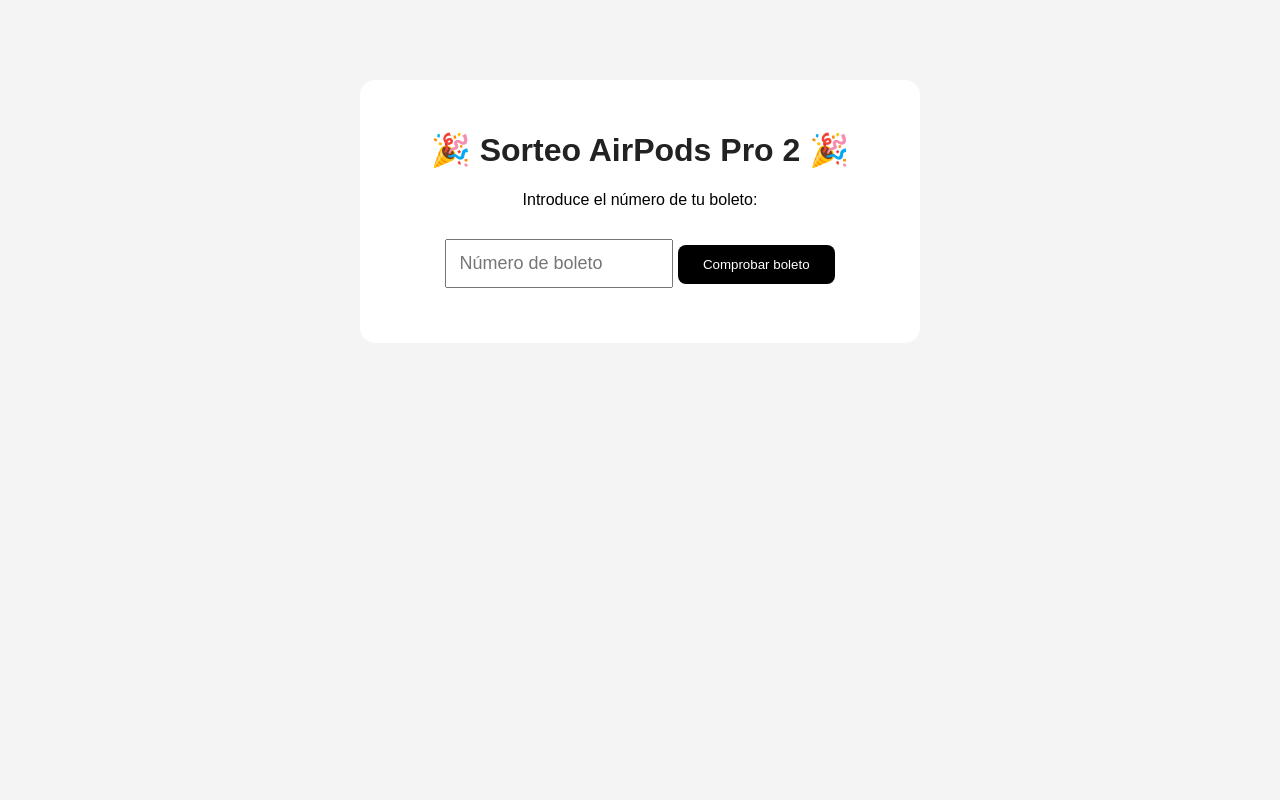
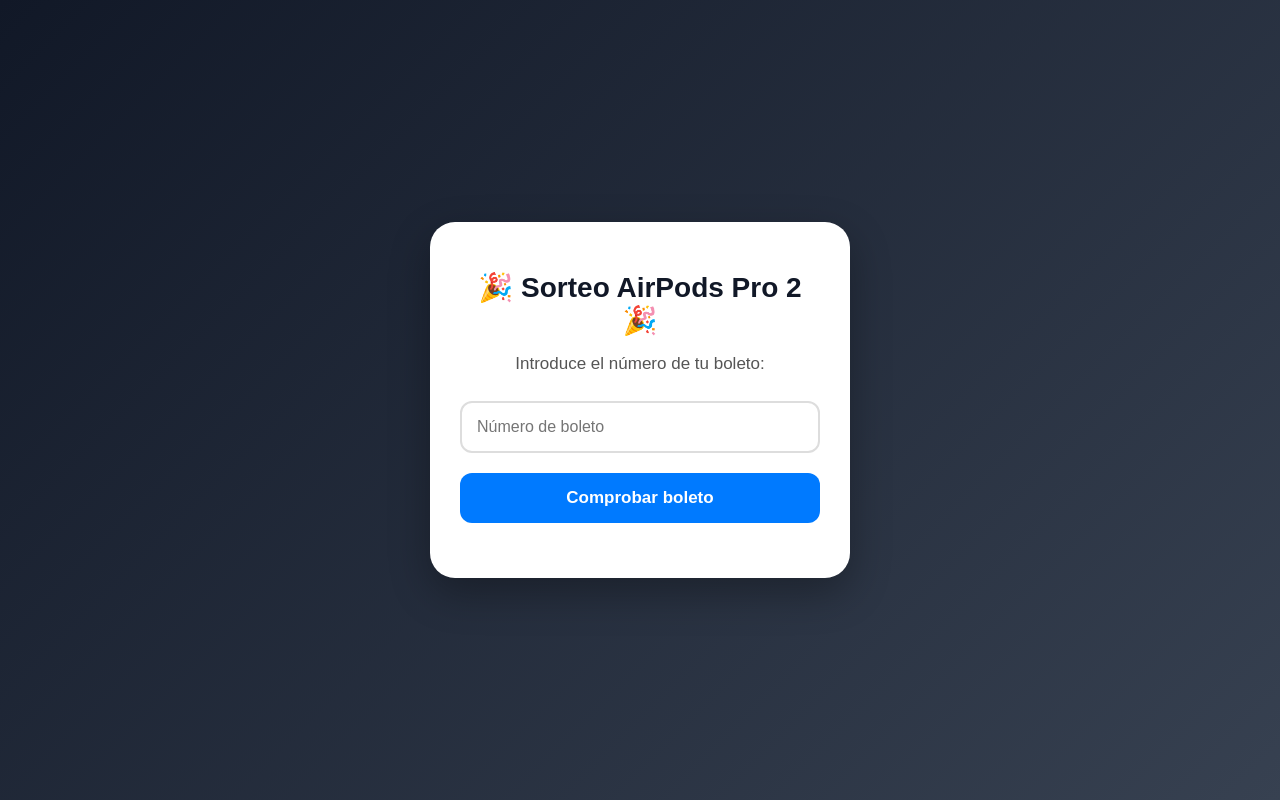
Before and after one commit to tusorteo/Sorteo-Airpods-Pro-2, a plain HTML site: page index.html in a window 1280 px wide. Drawn offline with Linux system fonts and the light colour scheme.

Commit message:
Update style.css

```diff
--- a/style.css
+++ b/style.css
@@ -1,38 +1,114 @@
-body {
-    font-family: Arial, sans-serif;
-    background: #f4f4f4;
-    text-align: center;
+* {
+    box-sizing: border-box;
+    font-family: Arial, Helvetica, sans-serif;
 }
 
-.contenedor {
-    max-width: 500px;
-    margin: 80px auto;
-    background: white;
-    padding: 30px;
-    border-radius: 15px;
+body {
+    margin: 0;
+    min-height: 100vh;
+    background: linear-gradient(135deg, #111827, #374151);
+    display: flex;
+    justify-content: center;
+    align-items: center;
+    padding: 20px;
 }
 
-h1 {
-    color: #222;
+
+.contenedor {
+    background: white;
+    width: 100%;
+    max-width: 420px;
+    padding: 30px;
+    border-radius: 25px;
+    text-align: center;
+    box-shadow: 0 15px 40px rgba(0,0,0,0.3);
 }
 
-input {
-    padding: 12px;
-    font-size: 18px;
-    width: 200px;
+
+h1 {
+    font-size: 28px;
+    margin-bottom: 15px;
+    color: #111827;
 }
 
+
+p {
+    color: #555;
+    font-size: 17px;
+}
+
+
+input {
+    width: 100%;
+    padding: 15px;
+    margin: 10px 0;
+    border-radius: 12px;
+    border: 2px solid #ddd;
+    font-size: 16px;
+    outline: none;
+}
+
+
+input:focus {
+    border-color: #007aff;
+}
+
+
 button {
-    margin-top: 20px;
-    padding: 12px 25px;
-    background: black;
+    width: 100%;
+    padding: 15px;
+    margin-top: 10px;
+    border: none;
+    border-radius: 12px;
+    background: #007aff;
     color: white;
-    border: none;
-    border-radius: 8px;
+    font-size: 17px;
+    font-weight: bold;
     cursor: pointer;
+    transition: 0.3s;
 }
+
+
+button:hover {
+    transform: scale(1.03);
+    background: #005fcc;
+}
+
 
 #resultado {
     margin-top: 25px;
     font-size: 20px;
+    font-weight: bold;
 }
+
+
+#formulario {
+    margin-top: 25px;
+    padding-top: 20px;
+    border-top: 2px solid #eee;
+}
+
+
+#formulario h2 {
+    color: #111827;
+}
+
+
+@media (max-width: 480px) {
+
+    .contenedor {
+        padding: 22px;
+        border-radius: 20px;
+    }
+
+
+    h1 {
+        font-size: 24px;
+    }
+
+
+    button {
+        font-size: 16px;
+    }
+
+}
```
